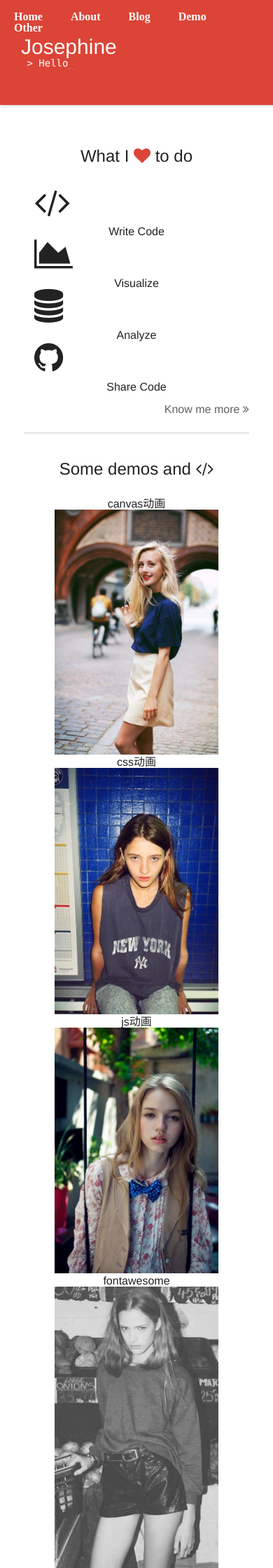
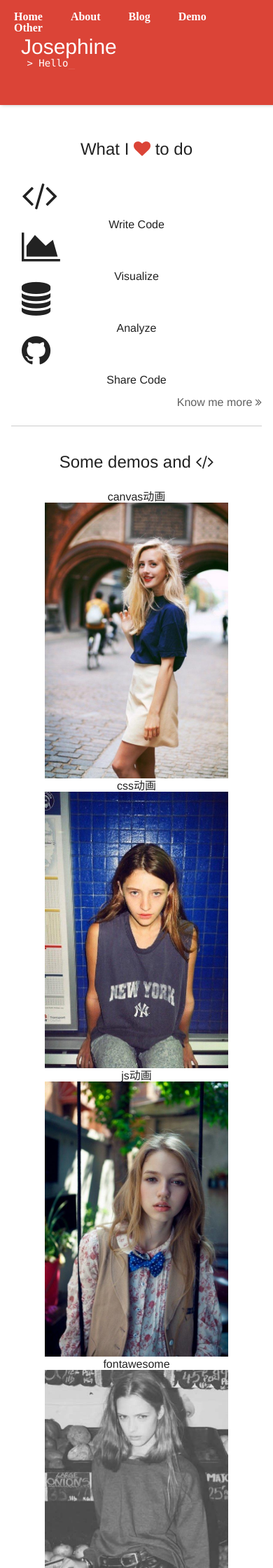
Before and after one commit to jsm1003/ZinCode.github.io, a Jekyll site: the page built from index.html, in a window 390 px wide. Shown: the top 2240 px of the page at 70% size. Built offline with Jekyll 4.4.1, drawn with Linux system fonts in a browser that asks for light colours; nearby versions of some CDN libraries.

Commit message:
littlechange

```diff
--- a/css/main.css
+++ b/css/main.css
@@ -158,6 +158,11 @@ article {
 }
 .wrapper,.demowrapper{
 	padding: 30px 34px 0;
+}
+@media(max-width: 960px){
+	.wrapper,.demowrapper{
+		padding: 20px 16px 0;
+	}
 }
 
 article div{
```
